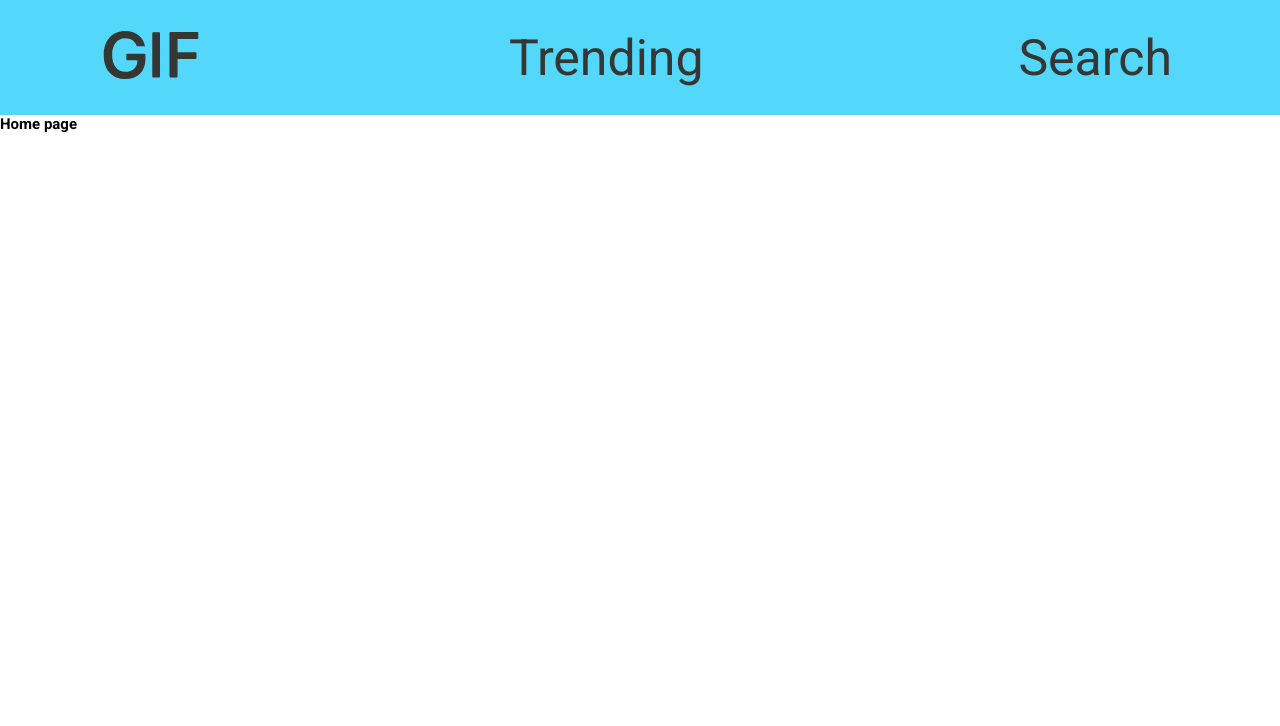
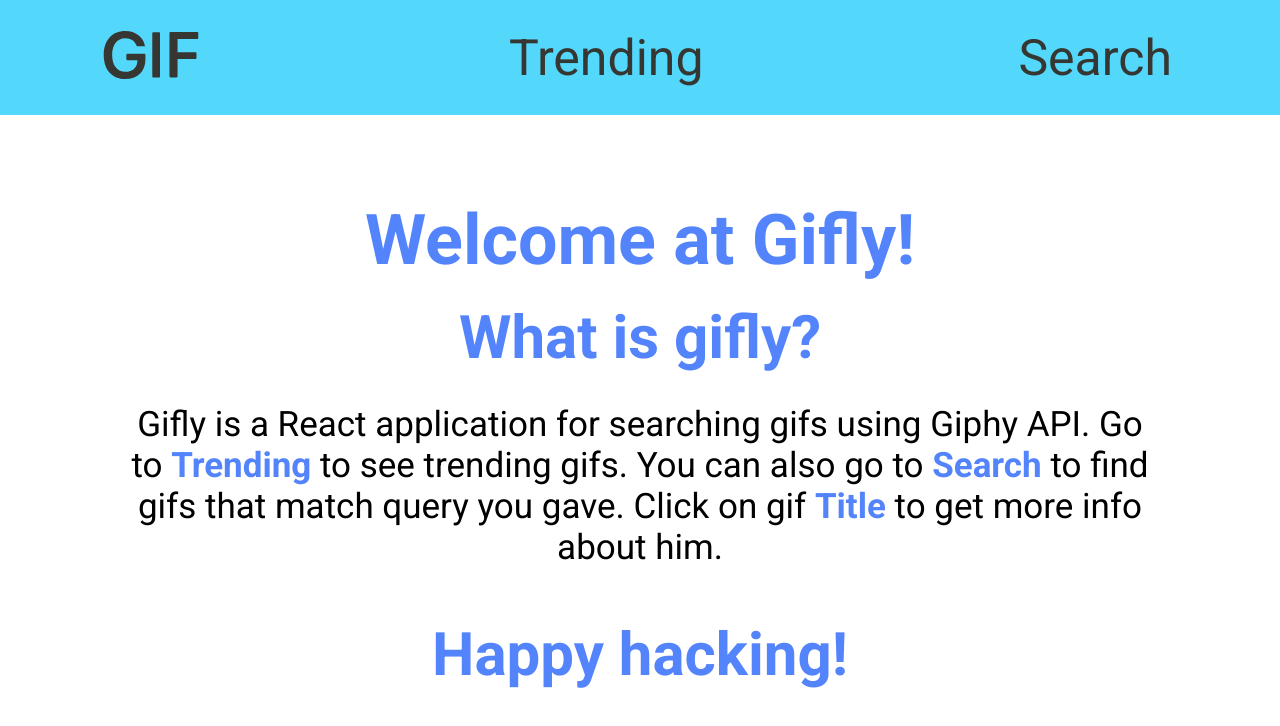
Before and after one commit to mateusz0612/react-gifly, a React (Create React App) app: page / in a window 1280 px wide. Shown: the top 726 px of the page. Built offline with nearby package versions, Linux system fonts and the light colour scheme.

Commit message:
added homepage

```diff
--- a/src/components/Home.js
+++ b/src/components/Home.js
@@ -1,9 +1,20 @@
 import React from "react";
+import "../css/home.css";
 
 const Home = () => {
   return (
     <main>
-      <h2>Home page</h2>
+      <section className="about">
+        <h1>Welcome at Gifly!</h1>
+        <h2>What is gifly?</h2>
+        <p className="description">
+          Gifly is a React application for searching gifs using Giphy API. Go to{" "}
+          <span>Trending</span> to see trending gifs. You can also go to{" "}
+          <span>Search</span> to find gifs that match query you gave. Click on
+          gif <span>title</span> to get more info about him.
+        </p>
+        <h3>Happy hacking!</h3>
+      </section>
     </main>
   );
 };
--- a/src/css/GifList.css
+++ b/src/css/GifList.css
@@ -1,14 +1,3 @@
-* {
-    margin: 0;
-    padding: 0;
-    box-sizing: border-box;
-}
-
-html {
-    font-size: 10px;
-    font-family: 'Roboto', sans-serif;
-}
-
 .gif_info {
     display: flex;
     justify-content: center;
@@ -63,7 +52,7 @@
 
     .gif_info {
         width: 460px;
-        height: 480px;
+        height: 500px;
         font-size: 2.5rem;
     }
 
--- a/src/css/Trending.css
+++ b/src/css/Trending.css
@@ -1,14 +1,3 @@
-* {
-    margin: 0;
-    padding: 0;
-    box-sizing: border-box;
-}
-
-html {
-    font-size: 10px;
-    font-family:'Roboto', sans-serif;
-}
-
 .error {
     position: absolute;
     left: 50%;
--- /dev/null
+++ b/src/css/home.css
@@ -0,0 +1,79 @@
+*{
+    margin: 0;
+    padding: 0;
+}
+
+html {
+    font-size: 10px;
+    font-family: 'Roboto', sans-serif;
+}
+
+.about {
+    display: flex;
+    justify-content: center;
+    align-items: center;
+    flex-direction: column;
+    margin: 5% 10%;
+}
+
+.description{
+    text-align: center;
+    font-size: 1.5rem;
+    margin-top: 3%;
+}
+
+.description span {
+    text-transform: capitalize;
+    font-weight: bold;
+    color: #5384fb;
+}
+
+.about h1,h2,h3 {
+    color: #5384fb;
+}
+
+.about h2 {
+    font-size: 2rem;
+}
+
+.about h3 {
+    margin-top: 5%;
+    font-size: 2rem;
+}
+
+
+@media screen and (min-width: 768px) {
+    .description{
+        font-size: 2.5rem;
+    }
+
+    .about h1 {
+        font-size: 5rem;
+    }
+
+    .about h2 {
+        font-size: 4rem;
+    }
+
+    .about h3 {
+        font-size: 4rem;
+    }
+}
+
+@media screen and (min-width: 1024px){
+    .description{
+        font-size: 3.5rem;
+    }
+
+    .about h1 {
+        font-size: 7rem;
+    }
+
+    .about h2 {
+        font-size: 6rem;
+    }
+
+    .about h3 {
+        font-size: 6rem;
+    }
+}
```
